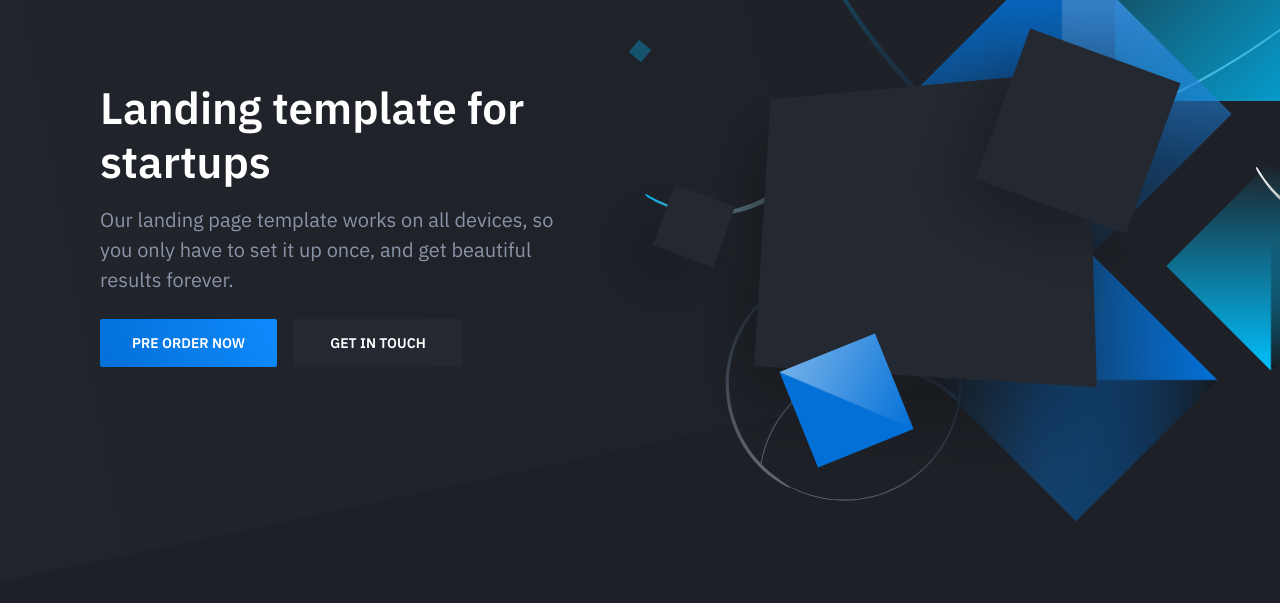
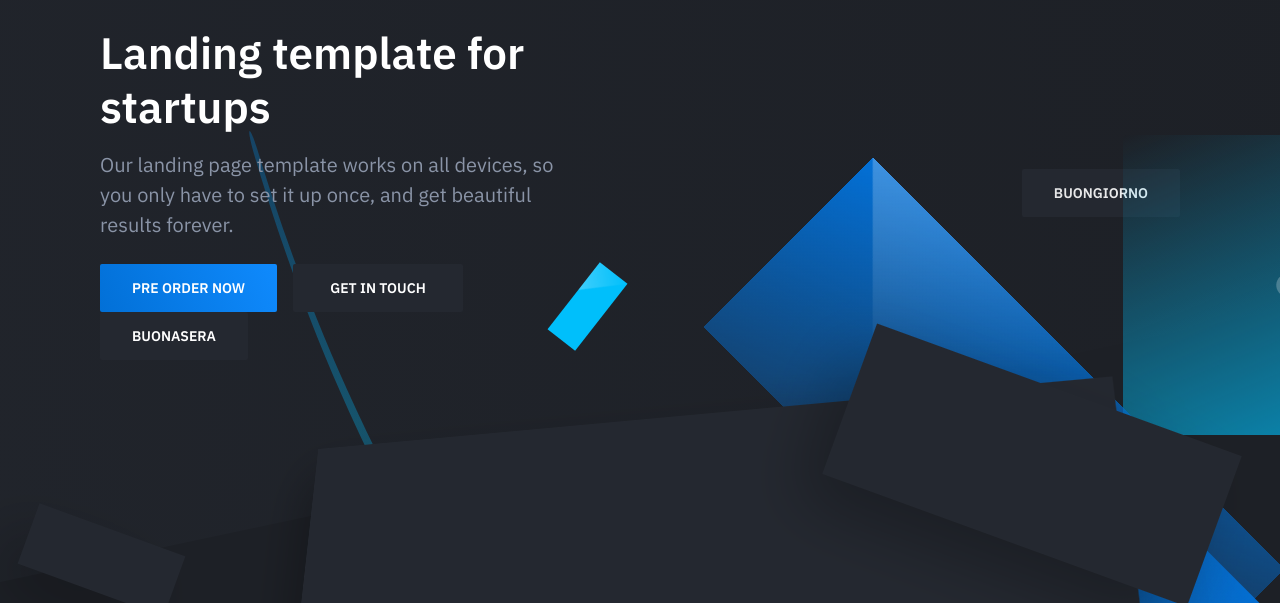
Before and after one commit to KarimTheDream19/Landing-Page, a plain HTML site: page index.html in a window 1280 px wide. Shown: the part 118-721 px from the top of the page. Drawn offline with nearby package versions, Linux system fonts and the light colour scheme.

Commit message:
Update index.html

```diff
--- a/index.html
+++ b/index.html
@@ -50,6 +50,8 @@ height="0" width="0" style="display:none;visibility:hidden"></iframe></noscript>
                                 to set it up once, and get beautiful results forever.</p>
                             <div class="hero-cta"><a class="button button-primary" href="preorder.html">Pre order
                                     now</a><a class="button" href="#">Get in touch</a></div>
+                                       </a><a class="button" href="#">Buonasera</a></div>
+                                       </a><a class="button" href="#">Buongiorno</a></div>
                         </div>
                         <div class="hero-figure anime-element">
                             <svg class="placeholder" width="528" height="396" viewBox="0 0 528 396">
```
